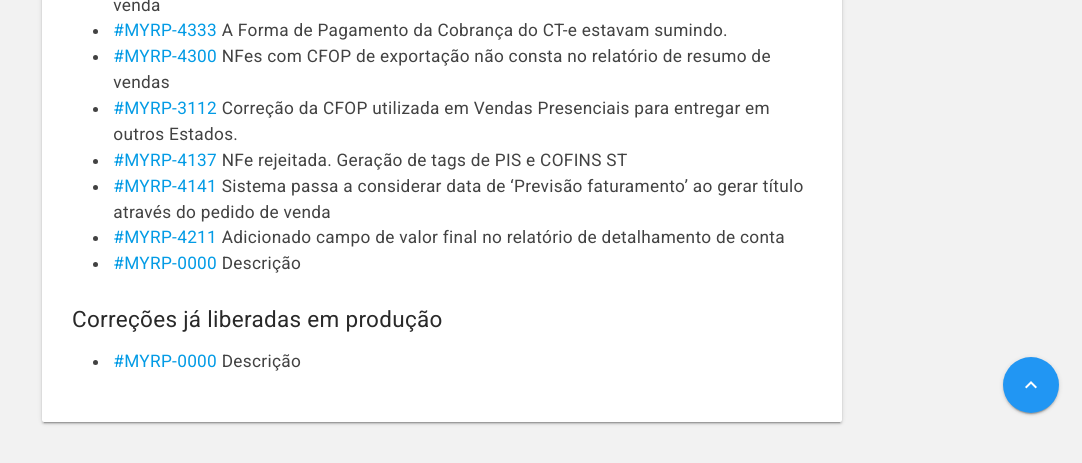
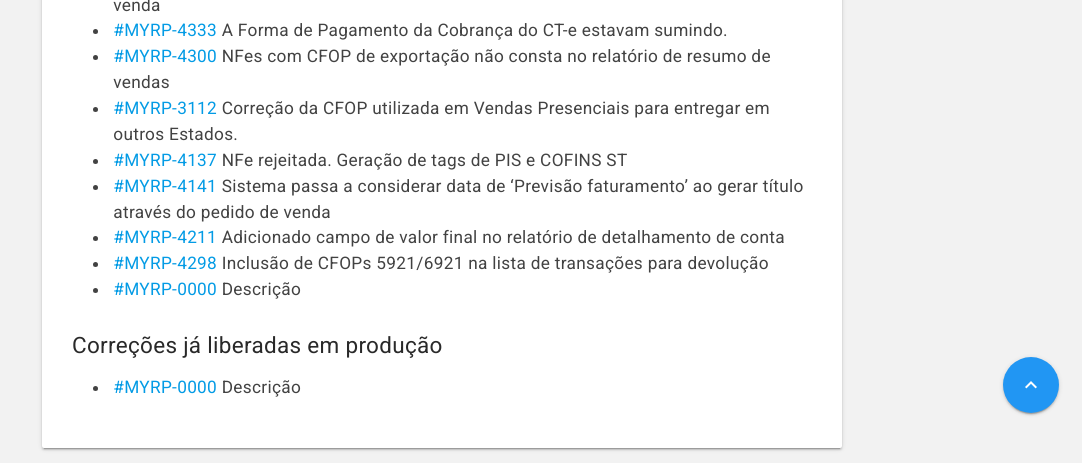
Before and after one commit to myrp-maicon/changelog-myrp, a Jekyll site: the page built from docs/myrp/19.07.01.md, in a window 1280 px wide. Shown: the part 464-927 px from the top of the page, without its empty margins (198-1280 px from the left). Built offline with Jekyll 4.4.1, drawn with Linux system fonts in a browser that asks for light colours; nearby versions of some CDN libraries; our own code applies the rules of GitHub Pages for plain Markdown files; the repository's description, which GitHub fills in, is left out; before the commit the page ends 901 px from its top, so only the background shows below that.

Commit message:
Update 19.07.01.md
MYRP-4298 - Inclusão de CFOPs 5921/6921 na lista de transações para devolução

```diff
--- a/docs/myrp/19.07.01.md
+++ b/docs/myrp/19.07.01.md
@@ -12,6 +12,7 @@
 * [#MYRP-4137](https://devmyrp.atlassian.net/browse/MYRP-4137) NFe rejeitada. Geração de tags de PIS e COFINS ST
 * [#MYRP-4141](https://devmyrp.atlassian.net/browse/MYRP-4141) Sistema passa a considerar data de 'Previsão faturamento' ao gerar título através do pedido de venda
 * [#MYRP-4211](https://devmyrp.atlassian.net/browse/MYRP-4211) Adicionado campo de valor final no relatório  de detalhamento de conta
+* [#MYRP-4298](https://devmyrp.atlassian.net/browse/MYRP-4298) Inclusão de CFOPs 5921/6921 na lista de transações para devolução
 * [#MYRP-0000](https://devmyrp.atlassian.net/browse/MYRP-0000) Descrição
 
 
```
